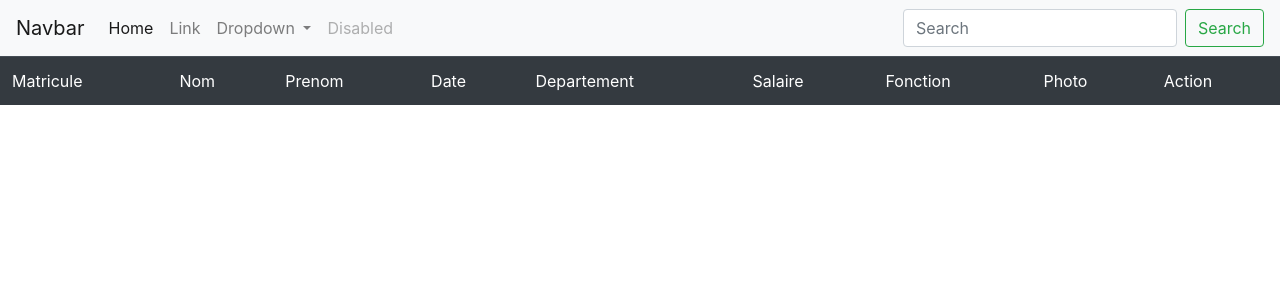
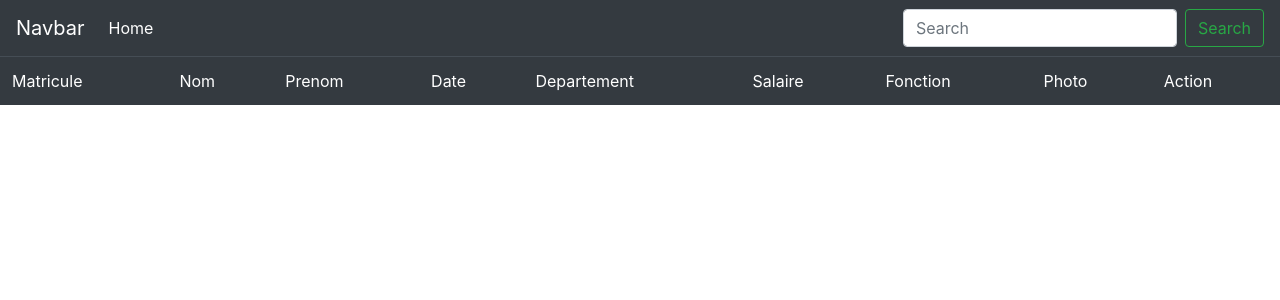
Before and after one commit to ZobairSoodi/brief-12, a PHP site: page / in a window 1280 px wide. Shown: the top 300 px of the page. Run offline with PHP 8.4, Linux system fonts and the light colour scheme; data that the repository does not hold is empty.

Commit message:
Update nav.php

```diff
--- a/nav.php
+++ b/nav.php
@@ -1,4 +1,4 @@
-<nav class="navbar navbar-expand-lg navbar-light bg-light">
+<nav class="navbar navbar-expand-lg navbar-dark bg-dark">
   <a class="navbar-brand" href="#">Navbar</a>
   <button class="navbar-toggler" type="button" data-toggle="collapse" data-target="#navbarSupportedContent" aria-controls="navbarSupportedContent" aria-expanded="false" aria-label="Toggle navigation">
     <span class="navbar-toggler-icon"></span>
@@ -10,21 +10,7 @@
         <a class="nav-link" href="#">Home <span class="sr-only">(current)</span></a>
       </li>
       <li class="nav-item">
-        <a class="nav-link" href="#">Link</a>
-      </li>
-      <li class="nav-item dropdown">
-        <a class="nav-link dropdown-toggle" href="#" id="navbarDropdown" role="button" data-toggle="dropdown" aria-haspopup="true" aria-expanded="false">
-          Dropdown
-        </a>
-        <div class="dropdown-menu" aria-labelledby="navbarDropdown">
-          <a class="dropdown-item" href="#">Action</a>
-          <a class="dropdown-item" href="#">Another action</a>
-          <div class="dropdown-divider"></div>
-          <a class="dropdown-item" href="#">Something else here</a>
-        </div>
-      </li>
-      <li class="nav-item">
-        <a class="nav-link disabled" href="#">Disabled</a>
+        <a class="nav-link" href="#"></a>
       </li>
     </ul>
     <form class="form-inline my-2 my-lg-0">
```
